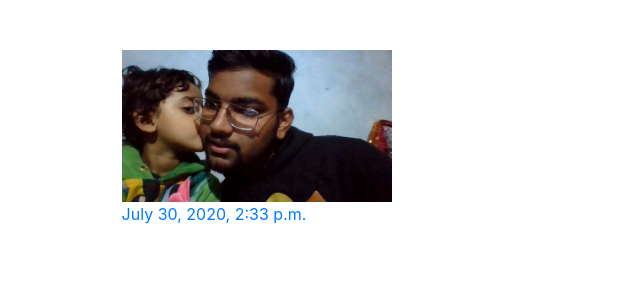
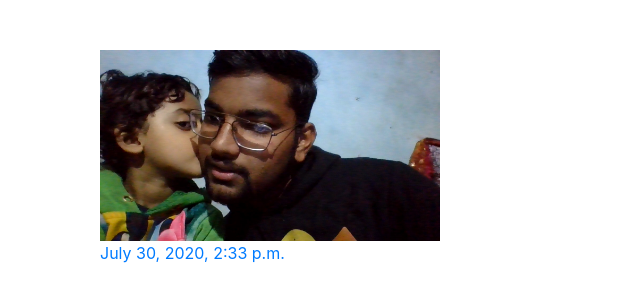
Before and after one commit to sa-tyam/Diaryy-django-project-, a Django app: page /blogs/by/random/admin/ in a window 1280 px wide. Shown: the part 56-358 px from the top of the page, without its empty margins (0-640 px from the left). Run offline with Django 3.2, Linux system fonts and the light colour scheme; data comes from the database, SQL or seed files in the repository; some libraries are stand-ins or nearby versions.

Commit message:
fixed centre alignmet of user_random_blog

```diff
--- a/diaryyy/blogs/templates/blogs/blog_base.html
+++ b/diaryyy/blogs/templates/blogs/blog_base.html
@@ -1,6 +1,6 @@
 {% extends 'base.html' %}
 {% block content %}
-   <div class="container">
+   <div class="container" style="padding: 0;">
        {% block preblog %} {% endblock %}
        {% block blog_content %} {% endblock %}
        {% block postblog %} {% endblock %}
--- a/diaryyy/blogs/templates/blogs/user_random_blog.html
+++ b/diaryyy/blogs/templates/blogs/user_random_blog.html
@@ -2,18 +2,9 @@
 
 {% block blog_content %}
 
-    <style>
-
-        .col {
-            width: 29%;
-            float: left;
-            padding: 50px 2%;
-        }
-
-    </style>
-
+    <div class="row" style="margin: 50px 0">
         {% with block=blog_list|to_blocks_3 %}
-        <div id="col-1" class="col">
+        <div id="col-1" class="col-md-4">
             {% for blog in block.0 %}
                 <div class="blog-image-div">
                     <img class="blog-image" src='{{blog.blog_image.url}}' alt="no image for this blog" width="100%">
@@ -23,7 +14,7 @@
                 </div>
             {% endfor %}
         </div>
-        <div id="col-2" class="col">
+        <div id="col-2" class="col-md-4">
             {% for blog in block.1 %}
                 <div class="blog-image-div">
                     <img class="blog-image" src='{{blog.blog_image.url}}' alt="no image for this blog" width="100%">
@@ -33,7 +24,7 @@
                 </div>
             {% endfor %}
         </div>
-        <div id="col-3" class="col">
+        <div id="col-3" class="col-md-4">
             {% for blog in block.2 %}
                 <div class="blog-image-div">
                     <img class="blog-image" src='{{blog.blog_image.url}}' alt="no image for this blog" width="100%">
@@ -45,5 +36,6 @@
         </div>
 
         {% endwith %}
+    </div>
 
 {% endblock %}
```
